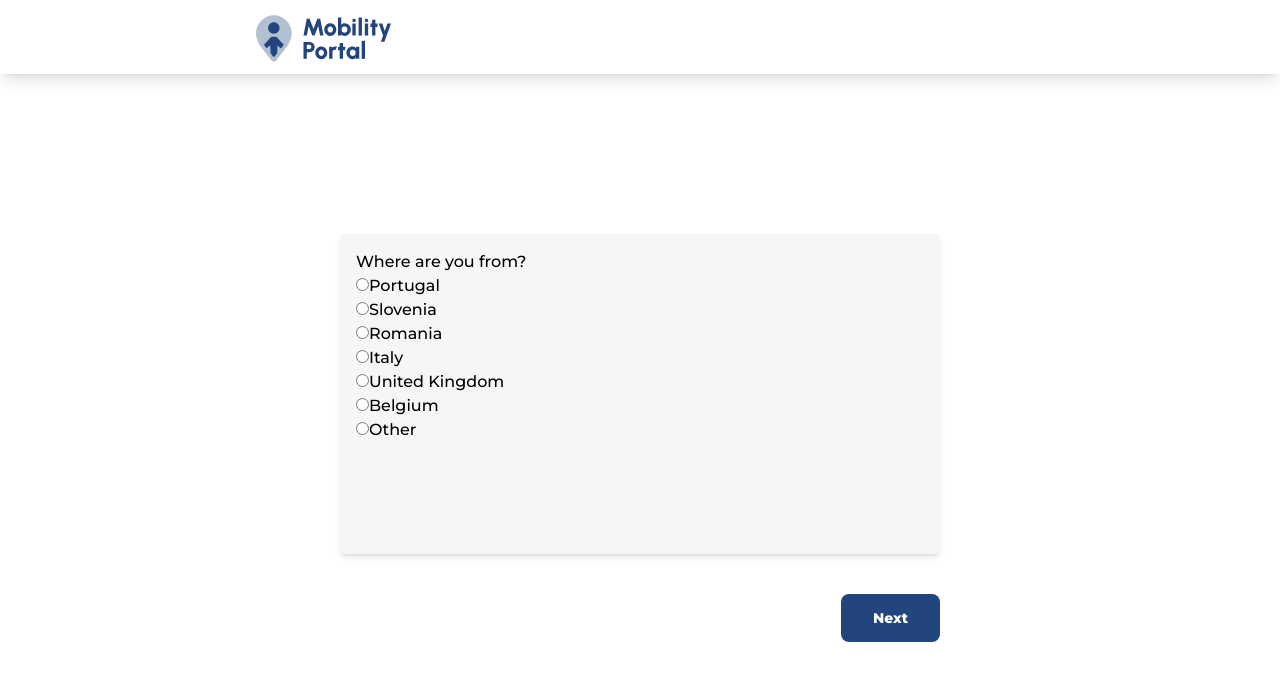
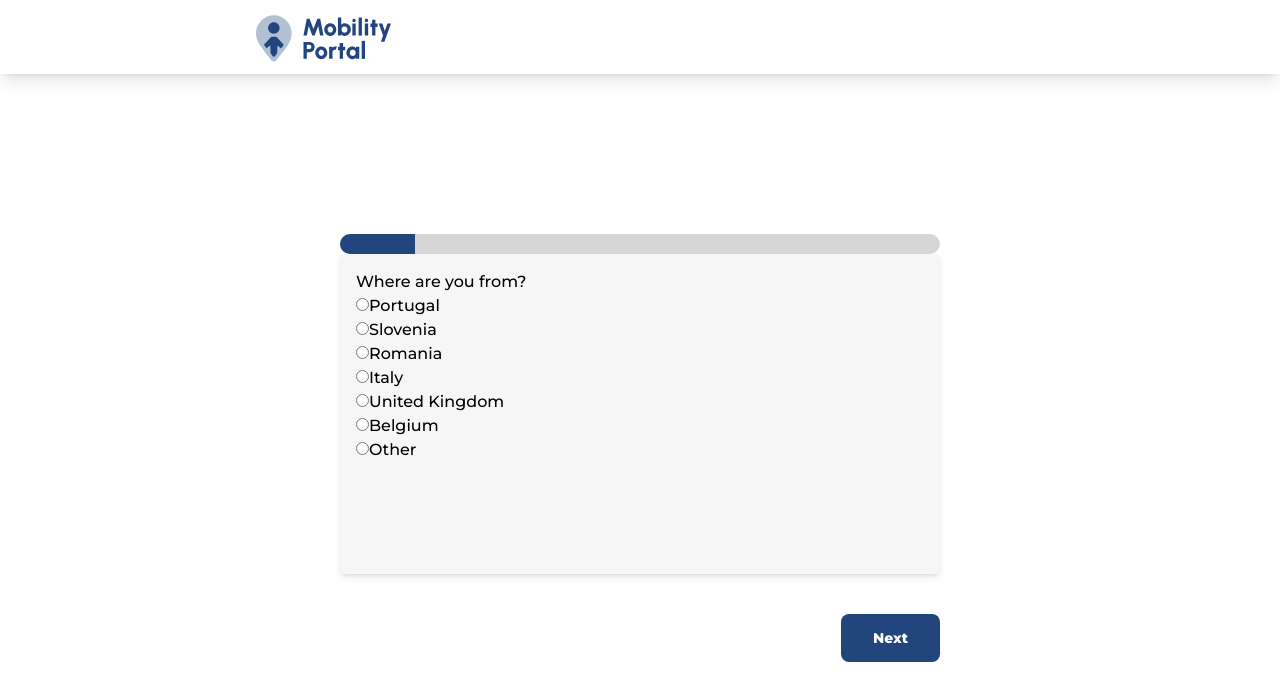
Before and after one commit to AnejVovcak/mobility-portal-web, a Next.js app: page /wizard in a window 1280 px wide. Shown: the top 700 px of the page. Built offline with nearby package versions, Linux system fonts and the light colour scheme.

Commit message:
add sidebar poc

```diff
--- /dev/null
+++ b/app/ui/ProgressBar.tsx
@@ -0,0 +1,10 @@
+export const ProgressBar = ({percentage}) => {
+    return (
+        <div className={`flex w-[600px] h-5 bg-gray rounded-full`}>
+            <div
+                style={{width: `${percentage}%`}}
+                className={`h-full rounded-l-full bg-blue ${percentage > 98 ? 'rounded-full' : ''}`}
+            ></div>
+        </div>
+    );
+}
--- a/app/wizard/page.tsx
+++ b/app/wizard/page.tsx
@@ -20,6 +20,7 @@ import {InTitleEnum} from '../lib/definitions/InTitleEnum';
 import {OutTitleEnum} from '../lib/definitions/OutTitleEnum';
 import {isEEA, isEu} from '../lib/utils/isEu';
 import {NatMig} from "@/app/lib/definitions/nationality";
+import {ProgressBar} from "@/app/ui/ProgressBar";
 
 export default function WizardPage() {
     const numOfQuestions = 8;
@@ -313,6 +314,7 @@ export default function WizardPage() {
         <div>
             {!showAnswers && (
                 <div className="flex flex-col items-center justify-center pt-40">
+                    <ProgressBar percentage={(index + 1) / numOfQuestions * 100}/>
                     {Array.from({length: numOfQuestions}, (_, i) => (
                         <QuestionCard
                             key={i}
```
